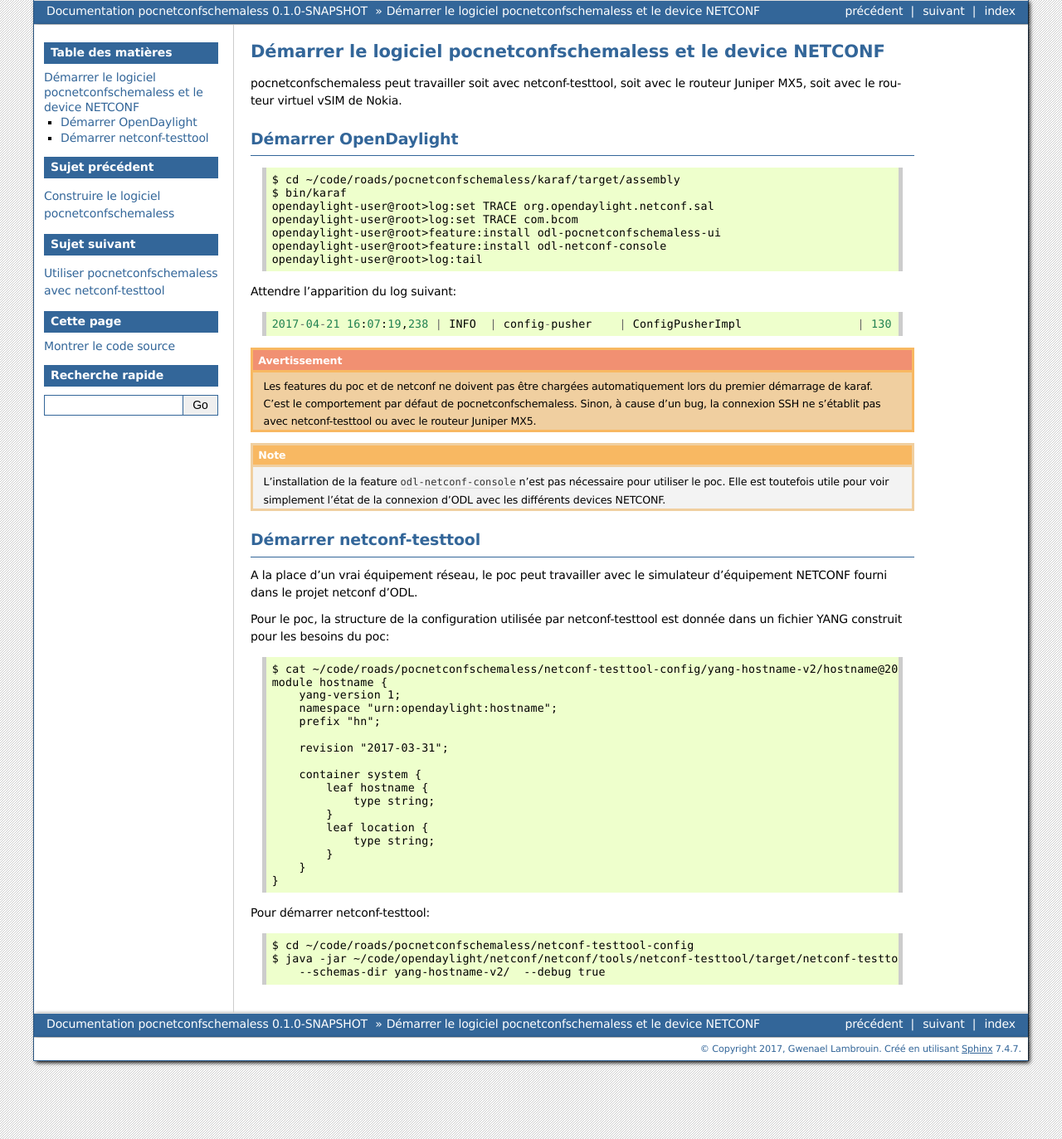
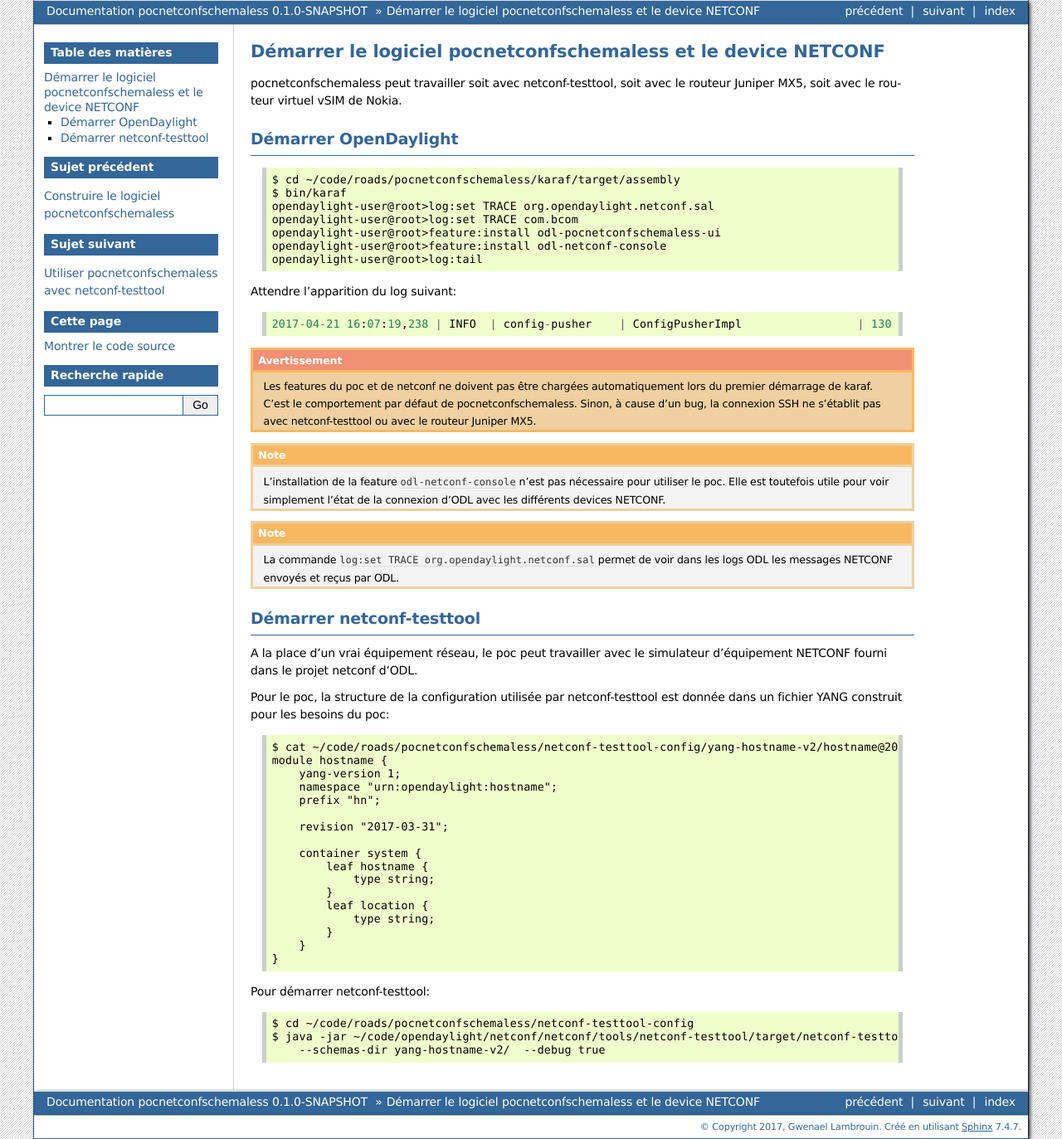
Before and after one commit to b-com/pocnetconfschemaless, a Sphinx documentation site: the page built from docs/user_guide/start.rst, in a window 1280 px wide. Shown: the whole page at 83% size. Built offline with Sphinx 7.4.7, drawn with Linux system fonts in a browser that asks for light colours.

Commit message:
docs: add precisions about the org.opendaylight.netconf.sal logger

```diff
--- a/docs/user_guide/start.rst
+++ b/docs/user_guide/start.rst
@@ -27,6 +27,9 @@
 
 .. note:: L'installation de la feature ``odl-netconf-console`` n'est pas nécessaire pour utiliser le poc. Elle
    est toutefois utile pour voir simplement l'état de la connexion d'ODL avec les différents devices NETCONF.
+
+.. note:: La commande ``log:set TRACE org.opendaylight.netconf.sal`` permet de
+   voir dans les logs ODL les messages NETCONF envoyés et reçus par ODL.
 
 .. _start-netconf-testtool:
 
```
